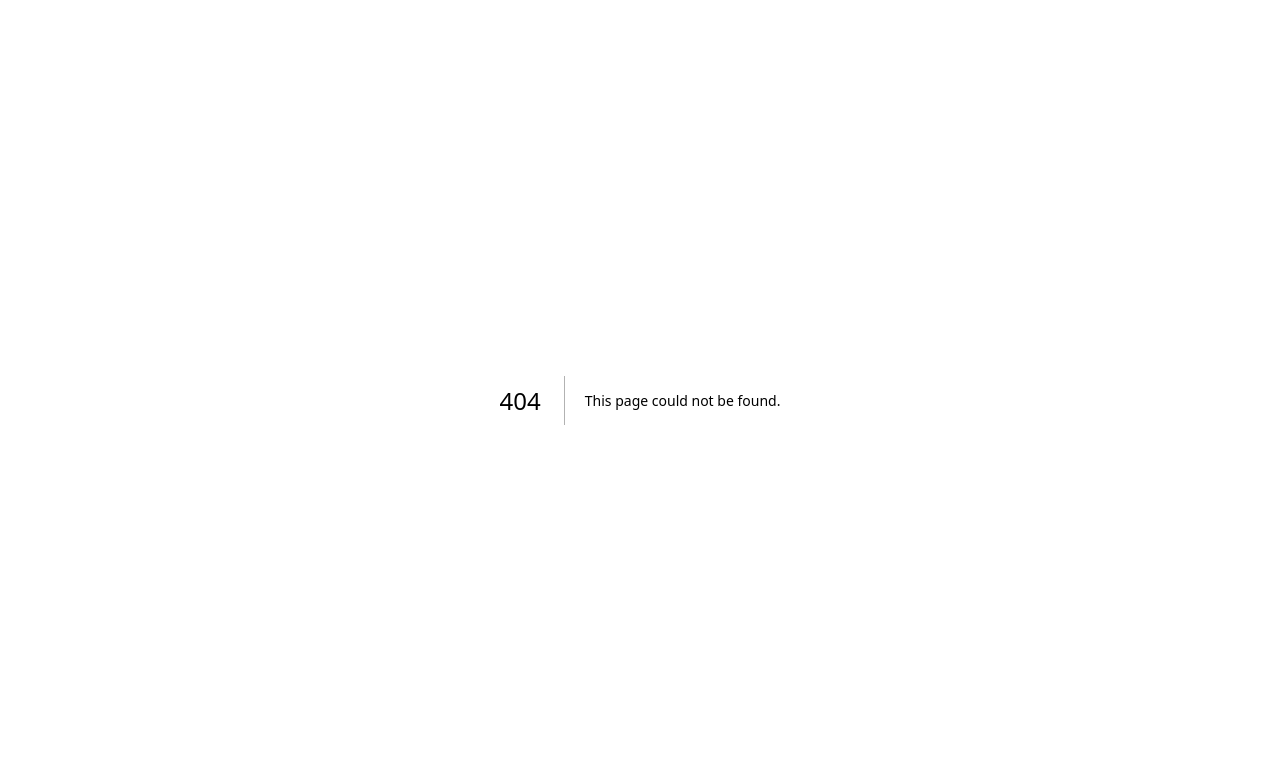
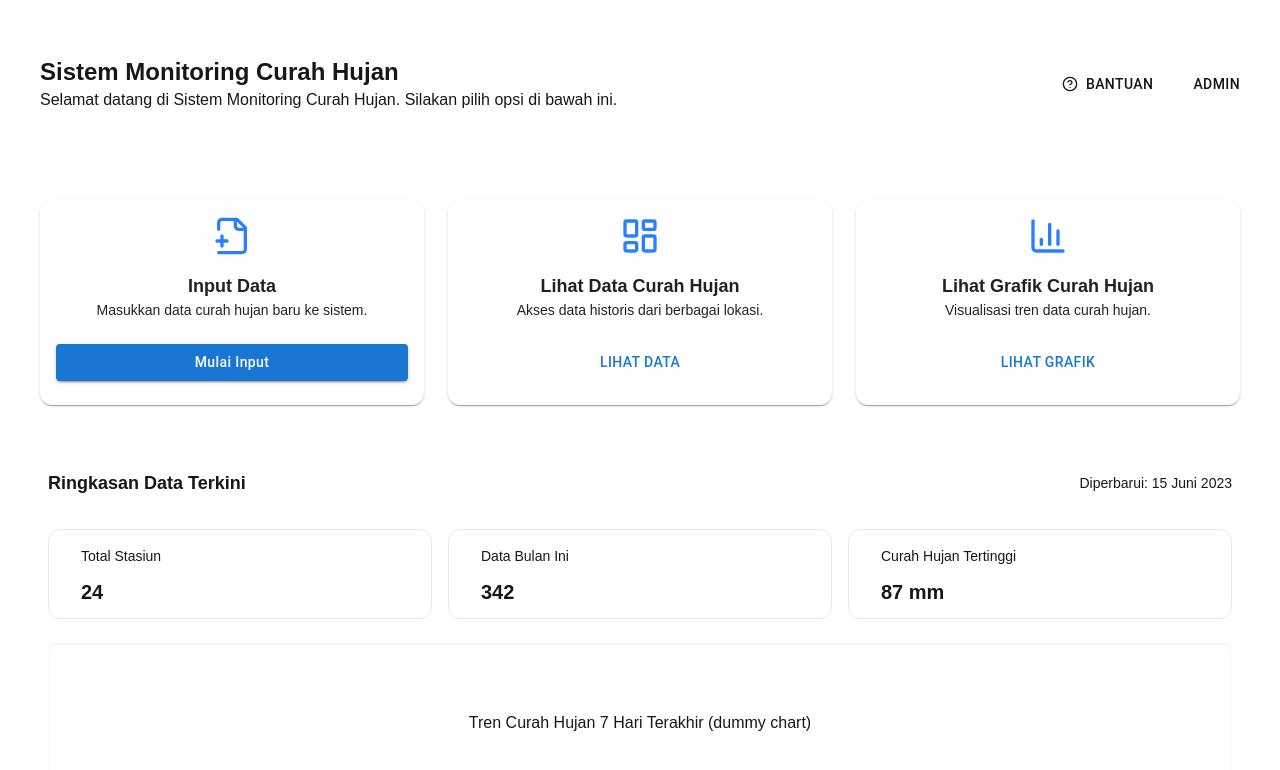
Before and after one commit to PLTUIndramayu/PLTU-curah-hujan-frontend, a Next.js app: page /dashboard in a window 1280 px wide. Before the commit this address had no page. Shown: the top 770 px of the page. Built offline with nearby package versions, Linux system fonts and the light colour scheme.

Commit message:
feat: login page

```diff
--- /dev/null
+++ b/app/component/ProtectedRoute.js
@@ -0,0 +1,16 @@
+'use client';
+import { useEffect } from 'react';
+import { useRouter } from 'next/navigation';
+
+export default function ProtectedRoute({ children }) {
+  const router = useRouter();
+
+  useEffect(() => {
+    const token = localStorage.getItem('token');
+    if (!token) {
+      router.push('/login');
+    }
+  }, []);
+
+  return children;
+}
--- /dev/null
+++ b/app/dashboard/page.js
@@ -0,0 +1,132 @@
+"use client";
+
+import { Card, CardContent } from "@mui/material";
+import { Button } from "@mui/material";
+import {
+  BarChart3,
+  FilePlus2,
+  LayoutDashboard,
+  HelpCircle,
+} from "lucide-react";
+import { useEffect, useState } from "react";
+
+export default function DashboardPage() {
+  const [stats, setStats] = useState({
+    totalStations: 0,
+    totalData: 0,
+    maxRainfall: 0,
+    updatedAt: "",
+  });
+
+  useEffect(() => {
+    setStats({
+      totalStations: 24,
+      totalData: 342,
+      maxRainfall: 87,
+      updatedAt: "15 Juni 2023",
+    });
+  }, []);
+
+  return (
+    <div className="p-6 space-y-6">
+      {/* Header */}
+      <div className="flex justify-between items-center mt-8 pl-4 ">
+        <div>
+          <h1 className="text-2xl font-semibold">
+            Sistem Monitoring Curah Hujan
+          </h1>
+          <p className="text-muted-foreground">
+            Selamat datang di Sistem Monitoring Curah Hujan. Silakan pilih opsi
+            di bawah ini.
+          </p>
+        </div>
+        <div className="flex gap-2">
+          <Button variant="outline" className="flex items-center gap-2">
+            <HelpCircle className="w-4 h-4" /> Bantuan
+          </Button>
+          <Button variant="ghost">Admin</Button>
+        </div>
+      </div>
+
+      {/* Main Actions */}
+      <div className="grid grid-cols-1 md:grid-cols-3 gap-6 mt-18 p-4">
+        <Card className="text-center" sx={{ borderRadius: "12px" }}>
+          <CardContent className="p-6">
+            <FilePlus2 className="mx-auto h-10 w-10 text-blue-500" />
+            <h2 className="mt-4 text-lg font-semibold">Input Data</h2>
+            <p className="text-sm text-muted-foreground">
+              Masukkan data curah hujan baru ke sistem.
+            </p>
+            <Button
+              variant="contained"
+              sx={{ mt: 3, textTransform: "none" }}
+              className="mt-7 w-full"
+            >
+              Mulai Input
+            </Button>
+          </CardContent>
+        </Card>
+        <Card className="text-center" sx={{ borderRadius: "12px" }}>
+          <CardContent className="p-6">
+            <LayoutDashboard className="mx-auto h-10 w-10 text-blue-500" />
+            <h2 className="mt-4 text-lg font-semibold">
+              Lihat Data Curah Hujan
+            </h2>
+            <p className="text-sm text-muted-foreground">
+              Akses data historis dari berbagai lokasi.
+            </p>
+            <Button sx={{ mt: 3 }} className="mt-4 w-full">
+              Lihat Data
+            </Button>
+          </CardContent>
+        </Card>
+        <Card className="text-center" sx={{ borderRadius: "12px" }}>
+          <CardContent className="p-6">
+            <BarChart3 className="mx-auto h-10 w-10 text-blue-500" />
+            <h2 className="mt-4 text-lg font-semibold">
+              Lihat Grafik Curah Hujan
+            </h2>
+            <p className="text-sm text-muted-foreground">
+              Visualisasi tren data curah hujan.
+            </p>
+            <Button sx={{ mt: 3 }} className="mt-4 w-full">
+              Lihat Grafik
+            </Button>
+          </CardContent>
+        </Card>
+      </div>
+
+      {/* Summary Section */}
+      <div className="bg-muted p-6 rounded-xl">
+        <div className="flex justify-between items-center mb-4">
+          <h2 className="text-lg font-semibold">Ringkasan Data Terkini</h2>
+          <span className="text-sm text-muted-foreground">
+            Diperbarui: {stats.updatedAt}
+          </span>
+        </div>
+
+        <div className="grid grid-cols-1 sm:grid-cols-3 gap-4 mb-6 pt-4">
+          <div className="border border-gray-200 pl-8 rounded-xl">
+            <p className="text-sm text-muted-foreground pt-4">Total Stasiun</p>
+            <div className="text-xl font-bold py-3">{stats.totalStations}</div>
+          </div>
+          <div className="border border-gray-200 pl-8 rounded-xl">
+            <p className="text-sm text-muted-foreground pt-4">Data Bulan Ini</p>
+            <div className="text-xl font-bold pt-3">{stats.totalData}</div>
+          </div>
+          <div className="border border-gray-200 pl-8 rounded-xl">
+            <p className="text-sm text-muted-foreground pt-4">
+              Curah Hujan Tertinggi
+            </p>
+            <div className="text-xl font-bold pt-3">{stats.maxRainfall} mm</div>
+          </div>
+        </div>
+
+        {/* Dummy chart area */}
+        <div className="h-40 bg-white rounded-md shadow-inner flex items-center justify-center text-muted-foreground">
+          Tren Curah Hujan 7 Hari Terakhir (dummy chart)
+        </div>
+      </div>
+    </div>
+  );
+}
--- a/app/login/page.js
+++ b/app/login/page.js
@@ -5,22 +5,40 @@ import { useRouter } from 'next/navigation';
 export default function LoginPage() {
   const [email, setEmail] = useState('');
   const [password, setPassword] = useState('');
+  const [loading, setLoading] = useState(false);
   const router = useRouter();
 
   const handleSubmit = async (e) => {
     e.preventDefault();
-    const res = await fetch('http://localhost:3000/login', {
+
+    if (!email || !password) {
+      alert('Email dan password harus diisi');
+      return;
+    }
+
+    setLoading(true);
+
+    try {
+      const res = await fetch('http://localhost:3001/auth/login', {
         method: 'POST',
         headers: { 'Content-Type': 'application/json' },
+        credentials: 'same-origin', // or 'include' if CORS is configured
         body: JSON.stringify({ email, password }),
       });
 
       const data = await res.json();
+
       if (res.ok) {
         localStorage.setItem('token', data.token);
         router.push('/dashboard');
       } else {
-      alert(data.message);
+        alert(data.message || 'Login gagal');
+      }
+    } catch (err) {
+      console.error(err);
+      alert('Terjadi kesalahan jaringan');
+    } finally {
+      setLoading(false);
     }
   };
 
@@ -37,6 +55,7 @@ export default function LoginPage() {
           placeholder="Email"
           value={email}
           onChange={(e) => setEmail(e.target.value)}
+          required
         />
         <input
           type="password"
@@ -44,12 +63,16 @@ export default function LoginPage() {
           placeholder="Password"
           value={password}
           onChange={(e) => setPassword(e.target.value)}
+          required
         />
         <button
           type="submit"
-          className="w-full bg-blue-600 text-white p-2 rounded hover:bg-blue-700"
+          disabled={loading}
+          className={`w-full text-white p-2 rounded ${
+            loading ? 'bg-gray-400' : 'bg-blue-600 hover:bg-blue-700'
+          }`}
         >
-          Login
+          {loading ? 'Memproses...' : 'Login'}
         </button>
       </form>
     </div>
--- a/app/page.tsx
+++ b/app/page.tsx
@@ -1,5 +1,7 @@
 import LoginPage from "../app/login/page";
+// import DashboardPage from "../app/dashboard/page";
 
 export default function Home() {
-  return <LoginPage />;
+  return <LoginPage />
+  // return <DashboardPage />;
 }
--- a/package.json
+++ b/package.json
@@ -9,6 +9,10 @@
     "lint": "next lint"
   },
   "dependencies": {
+    "@emotion/react": "^11.14.0",
+    "@emotion/styled": "^11.14.1",
+    "@mui/material": "^7.2.0",
+    "lucide-react": "^0.525.0",
     "next": "15.4.3",
     "react": "19.1.0",
     "react-dom": "19.1.0"
```
Also changed, not shown: 2 other files (tests, documents, lock files or other folders). Lines whose indentation alone changed are shown as unchanged.
